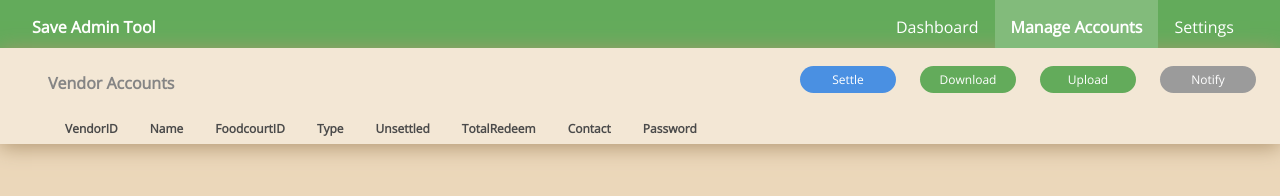
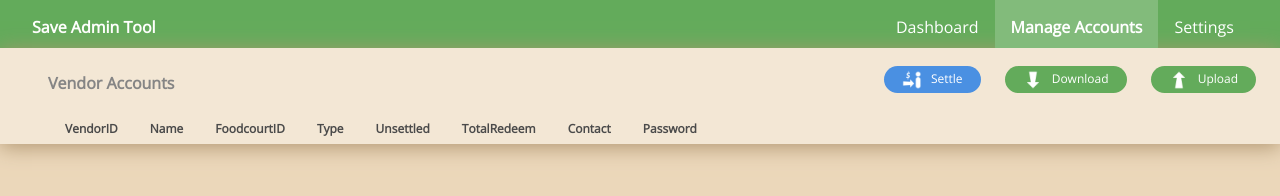
Before and after one commit to cloudstalker/saveadmin, a plain HTML site: page vendor.html in a window 1280 px wide. Drawn offline with nearby package versions, Linux system fonts and the light colour scheme; no server answers.

Commit message:
Button Imgs

```diff
--- a/style.css
+++ b/style.css
@@ -25,9 +25,9 @@ body {
 
 .button {
 	height: 2.25em;
-	width: 8em;
+	width: auto;
 	margin-right: 2em;
-	text-align: center;
+	padding: 0 1.5em;
 	border: none;
 	font-size: 75%;
 	border-radius: 1.125em;
@@ -45,6 +45,10 @@ button.greenBg:hover {
 
 .blueBg {
 	background-color: #4A90E2;
+}
+
+button.blueBg:hover {
+	background-color: #76abe9;
 }
 
 .grayBg {
@@ -233,9 +237,23 @@ div.graph{
 
 .vendorButton {
 	margin-top: 1.5em;
-	float: right
+	float: right;
 }
 
+.vendorButton img{
+	width: 20px;
+	height: 20px;
+	position: relative;
+	left: 0;
+	top: 0.2em;
+	margin-right: 0.5em;
+}
+
+.vendorButton p{
+	display: inline-block;
+	vertical-align: super;
+	margin: 0;
+}
 
 th, td {
 	padding: 15px;
--- a/vendor.html
+++ b/vendor.html
@@ -6,12 +6,12 @@
 		<link rel="stylesheet" type="text/css" href="style.css">
 		<link href="https://fonts.googleapis.com/css?family=Open+Sans" rel="stylesheet">
 	</head>
-	<body>
+	<body onresize="checkSize()">
 		<div id="pageContainer">
 			<div id="navBar">
 				<div class="whiteText" id="navBarTitle">Save Admin Tool</div>
 				<div id="menuButtonAction">
-					<img src="resources/icons/menu_icon.png" id="menuButtonImg" onmouseover="menuMouseHover()"/>
+					<img src="resources/icons/menu_icon.png" id="menuButtonImg" onclick="menuClicked()"/>
 				</div>
 				<ul>
 					<li class="lists"><a href="settings.html" class="topLvl whiteText">Settings</a></li>
@@ -29,10 +29,18 @@
 			<div id="vendorTitle">
 				<div style="display: inline-block; width: 100%">
 					<p class="lightGrayText vendorHeader">Vendor Accounts</p>
-					<button class="vendorButton grayBg button whiteText">Notify</button>
-					<button class="vendorButton greenBg button whiteText" onclick="uploadVendorData()">Upload</button>
-					<button class="vendorButton greenBg button whiteText" onclick="downloadVendorData()">Download</button>
-					<button class="vendorButton blueBg button whiteText">Settle</button>
+					<button class="vendorButton greenBg button" onclick="uploadVendorData()">
+						<img src="resources/icons/duload_icon.png" style="transform: rotate(180deg)"/>
+						<p class="whiteText">Upload</p>
+					</button>
+					<button class="vendorButton greenBg button" onclick="downloadVendorData()">
+						<img src="resources/icons/duload_icon.png"/>
+						<p class="whiteText">Download</p>
+					</button>
+					<button class="vendorButton blueBg button">
+						<img src="resources/icons/settle_icon.png"/>
+						<p class="whiteText">Settle</p>
+					</button>
 				</div>
 				<div style="overflow: auto">
 					<table id="recordTable">
```
Also changed, not shown: index.html (+1 -1 lines), resources/icons/duload_icon.png (added), resources/icons/settle_icon.png (added).
